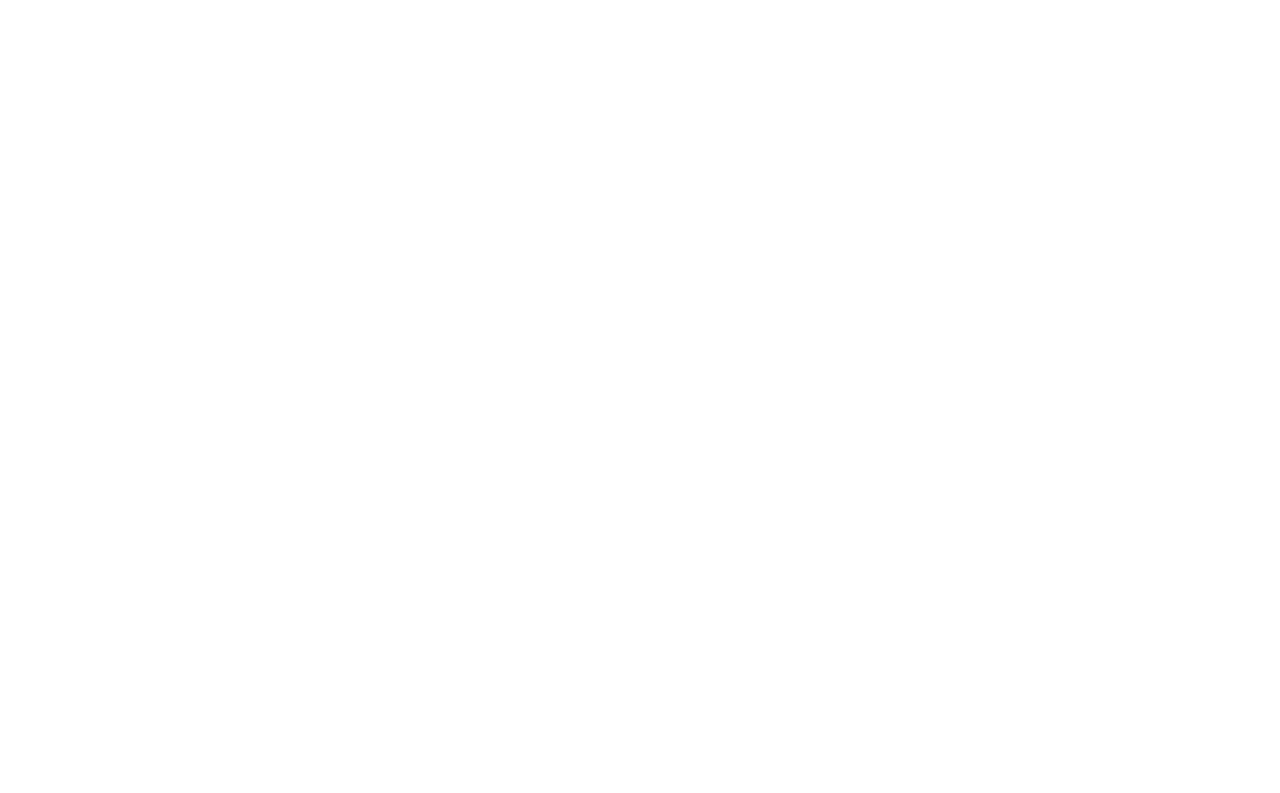
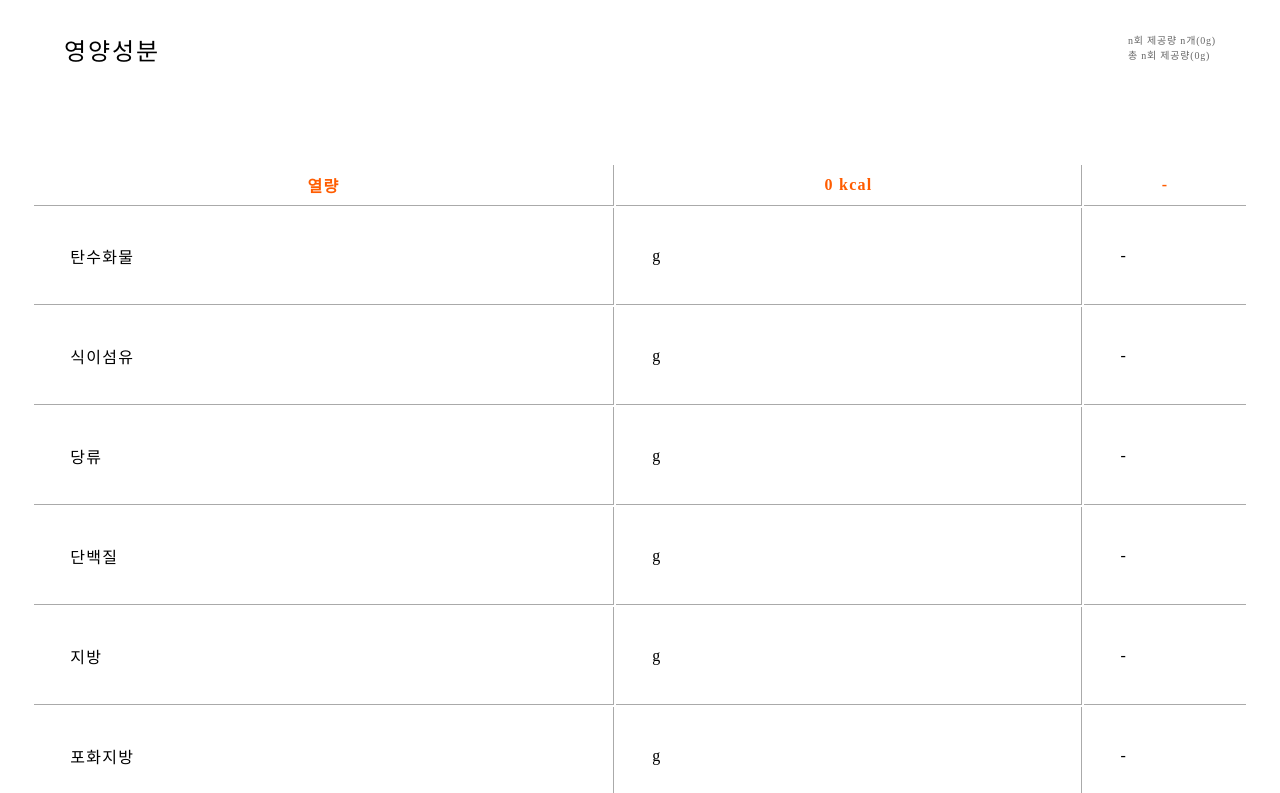
Before and after one commit to winterHomeWork/Frontend, a React (Create React App) app: page /Product in a window 1280 px wide. Shown: the part 627-1420 px from the top of the page. Before the commit the page ends 800 px from the top, so only its background shows below. Built offline with nearby package versions, Linux system fonts and the light colour scheme.

Commit message:
Add : product 페이지

```diff
--- a/src/pages/Product/index.tsx
+++ b/src/pages/Product/index.tsx
@@ -2,6 +2,7 @@
 import back from "assets/back.svg";
 import { useNavigate } from "react-router-dom";
 import food from "assets/tomato.jpg";
+import Table from "./table";
 
 const Product = () => {
   const navigate = useNavigate();
@@ -22,7 +23,12 @@
         <S.Box />
         <S.MiddleBox>
           <S.Info>영양성분</S.Info>
+          <S.InfoBox>
+            <S.Intro>n회 제공량 n개(0g)</S.Intro>
+            <S.Intro>총 n회 제공량(0g)</S.Intro>
+          </S.InfoBox>
         </S.MiddleBox>
+        <Table />
       </S.Container>
     </>
   );
--- a/src/pages/Product/style.ts
+++ b/src/pages/Product/style.ts
@@ -35,7 +35,7 @@
 `;
 export const Tag = styled.p`
   display: flex;
-  align-items: start;
+  align-self: start;
   color: #ff5c00;
   font-family: Pretendard;
   font-size: 16px;
@@ -48,7 +48,6 @@
   color: #000;
   font-family: Pretendard;
   font-size: 16px;
-  font-weight: 500;
   letter-spacing: 1.12px;
 `;
 
@@ -57,8 +56,21 @@
   color: #000;
   font-family: Pretendard;
   font-size: 24px;
+  letter-spacing: 1.92px;
+`;
+
+export const InfoBox = styled.div`
+  display: flex;
+  flex-direction: column;
+  margin-right: 5%;
+`;
+export const Intro = styled.p`
+  color: rgba(0, 0, 0, 0.6);
+  font-family: Pretendard;
+  font-size: 10px;
   font-weight: 500;
-  letter-spacing: 1.92px;
+  letter-spacing: 0.8px;
+  display: flex;
 `;
 
 export const Box = styled.div`
@@ -70,17 +82,18 @@
 `;
 
 export const MiddleBox = styled.div`
+  width: 100%;
   display: flex;
-  align-items: start;
-  margin-top: 5%x;
+  flex-direction: row;
+  justify-content: space-between;
+  margin-top: 5%;
 `;
 
 export const Info = styled.p`
+  display: flex;
+  font-family: Pretendard;
   color: #000;
-  font-family: Pretendard;
+  margin-left: 5%;
   font-size: 24px;
-  font-style: normal;
-  font-weight: 500;
-  line-height: normal;
   letter-spacing: 1.92px;
 `;
--- /dev/null
+++ b/src/pages/Product/table/index.tsx
@@ -0,0 +1,75 @@
+import styled from "styled-components";
+
+const Table = () => {
+  const data = [
+    { id: 1, name: "탄수화물", kcal: "g", minus: "-" },
+    { id: 2, name: "식이섬유", kcal: "g", minus: "-" },
+    { id: 3, name: "당류", kcal: "g", minus: "-" },
+    { id: 4, name: "단백질", kcal: "g", minus: "-" },
+    { id: 5, name: "지방", kcal: "g", minus: "-" },
+    { id: 6, name: "포화지방", kcal: "g", minus: "-" },
+    { id: 7, name: "트랜스지방", kcal: "g", minus: "-" },
+    { id: 8, name: "콜레스테롤", kcal: "g", minus: "-" },
+    { id: 9, name: "나트륨", kcal: "mg", minus: "-" },
+    { id: 10, name: "칼슘", kcal: "mg", minus: "-" },
+    { id: 2, name: "철", kcal: "mg", minus: "-" },
+  ];
+  return (
+    <>
+      <TableBox>
+        <thead>
+          <tr>
+            <Th>열량</Th>
+            <Th>0 kcal</Th>
+            <Th>-</Th>
+          </tr>
+        </thead>
+        <tbody>
+          {data.map((item) => (
+            <tr key={item.id}>
+              <Td>{item.name}</Td>
+              <Td>{item.kcal}</Td>
+              <Td>{item.minus}</Td>
+            </tr>
+          ))}
+        </tbody>
+      </TableBox>
+    </>
+  );
+};
+
+export default Table;
+
+const TableBox = styled.table`
+  padding: 2.5%;
+  width: 100%;
+  margin-top: 5%;
+`;
+
+const Th = styled.th`
+  color: #ff5c00;
+  font-family: Pretendard;
+  font-size: 16px;
+  letter-spacing: 1.28px;
+  padding: 8px;
+
+  border-bottom: 1px solid #aaa;
+  border-right: 1px solid #aaa;
+  &:last-child {
+    border-right: none;
+  }
+`;
+
+const Td = styled.td`
+  padding: 3%;
+  color: #000;
+  font-family: Pretendard;
+  font-size: 16px;
+  letter-spacing: 1.28px;
+
+  border-bottom: 1px solid #aaa;
+  border-right: 1px solid #aaa;
+  &:last-child {
+    border-right: none;
+  }
+`;
```
